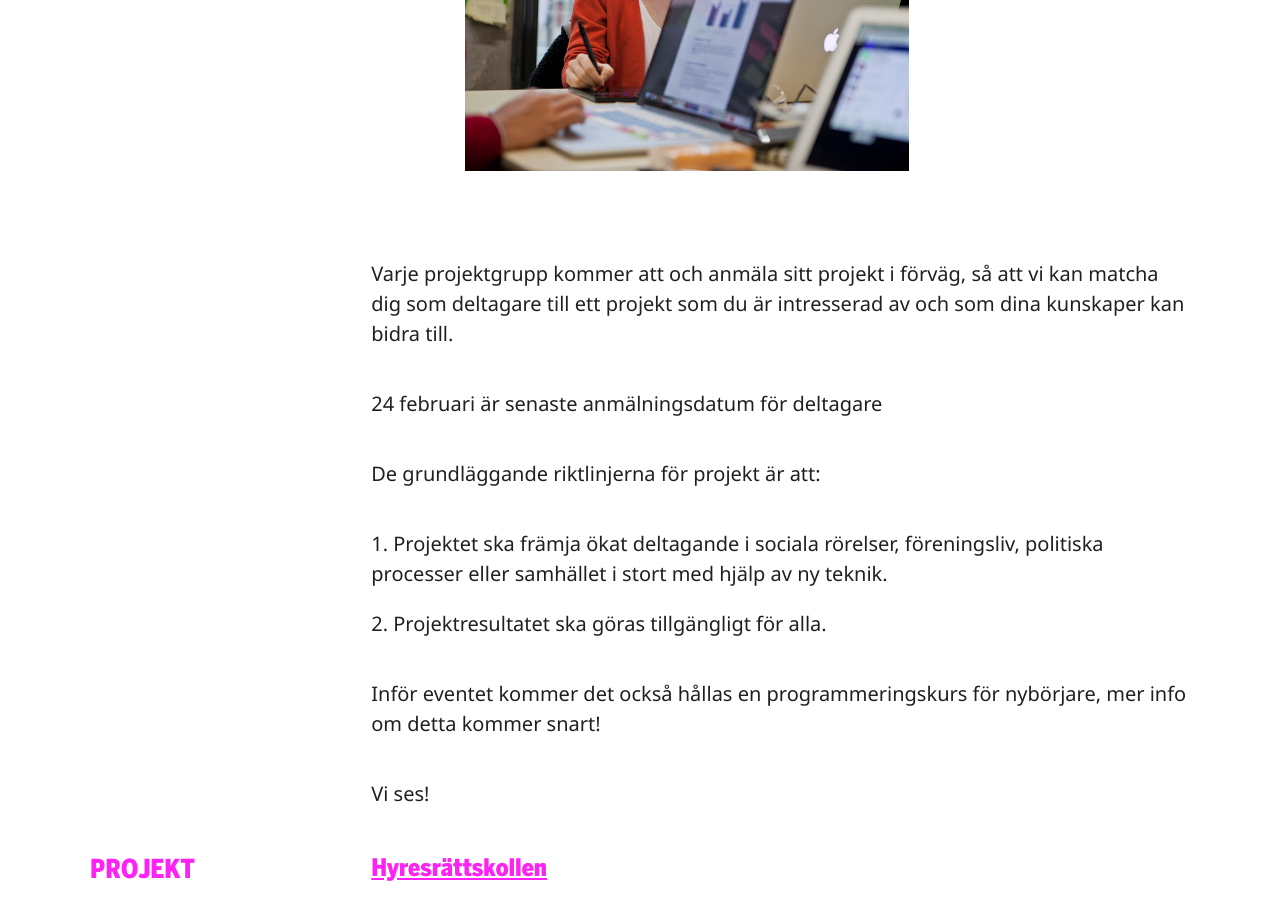
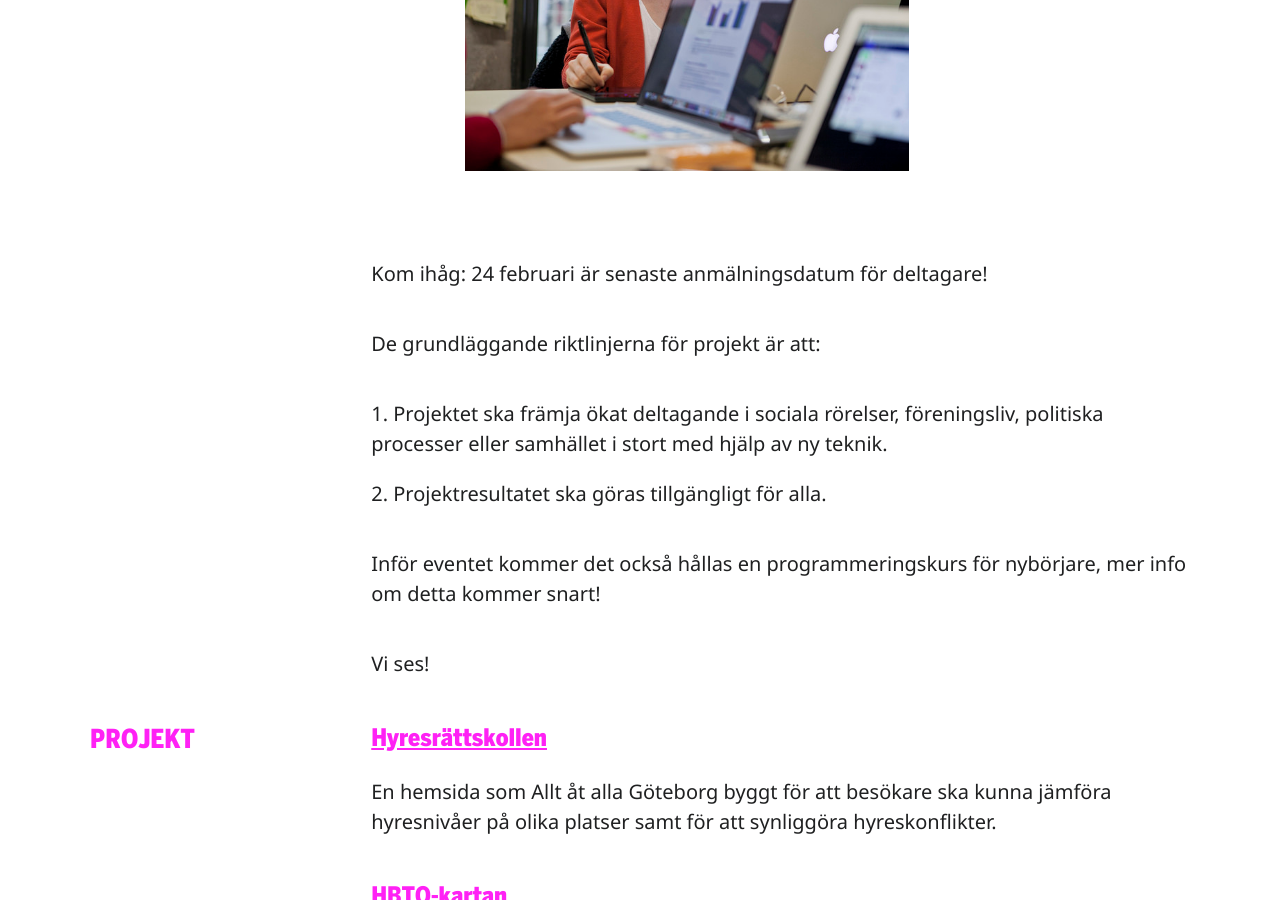
Before and after one commit to civictechsweden/civictech.se, a Jekyll site: the page built from _hackathons/hackathon-1.md, in a window 1280 px wide and 900 px high, scrolled down 847 px. Built offline with Jekyll 4.4.1, drawn with Linux system fonts in a browser that asks for light colours; nearby versions of some CDN libraries.

Commit message:
Updated Hackathon 1

```diff
--- a/_hackathons/hackathon-1.md
+++ b/_hackathons/hackathon-1.md
@@ -18,9 +18,7 @@ links:
   style:
 ---
 
-Varje projektgrupp kommer att och anmäla sitt projekt i förväg, så att vi kan matcha dig som deltagare till ett projekt som du är intresserad av och som dina kunskaper kan bidra till.
-
-24 februari är senaste anmälningsdatum för deltagare
+Kom ihåg: 24 februari är senaste anmälningsdatum för deltagare!
 
 De grundläggande riktlinjerna för projekt är att:
 1. Projektet ska främja ökat deltagande i sociala rörelser, föreningsliv, politiska processer eller samhället i stort med hjälp av ny teknik.
```
